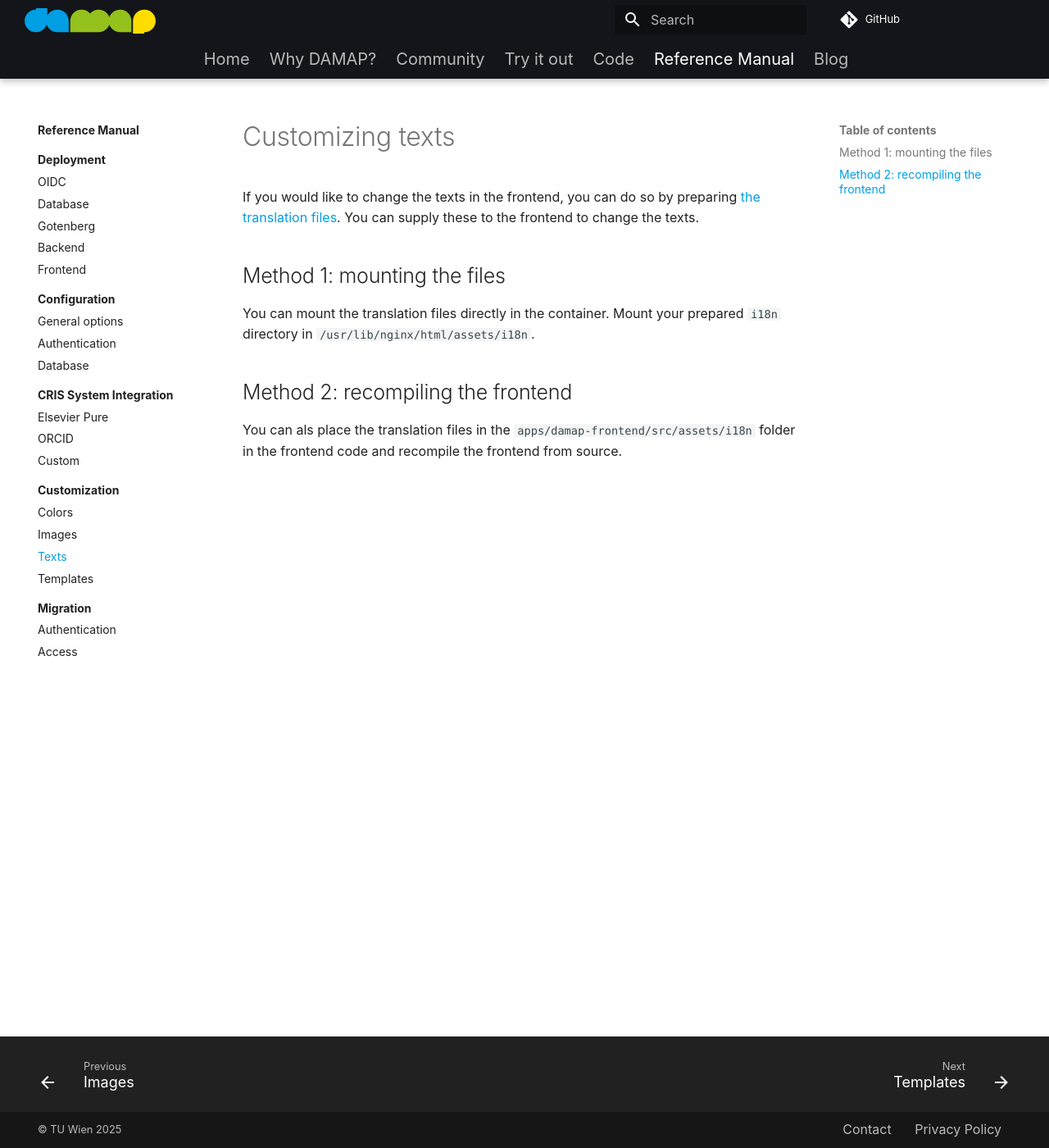
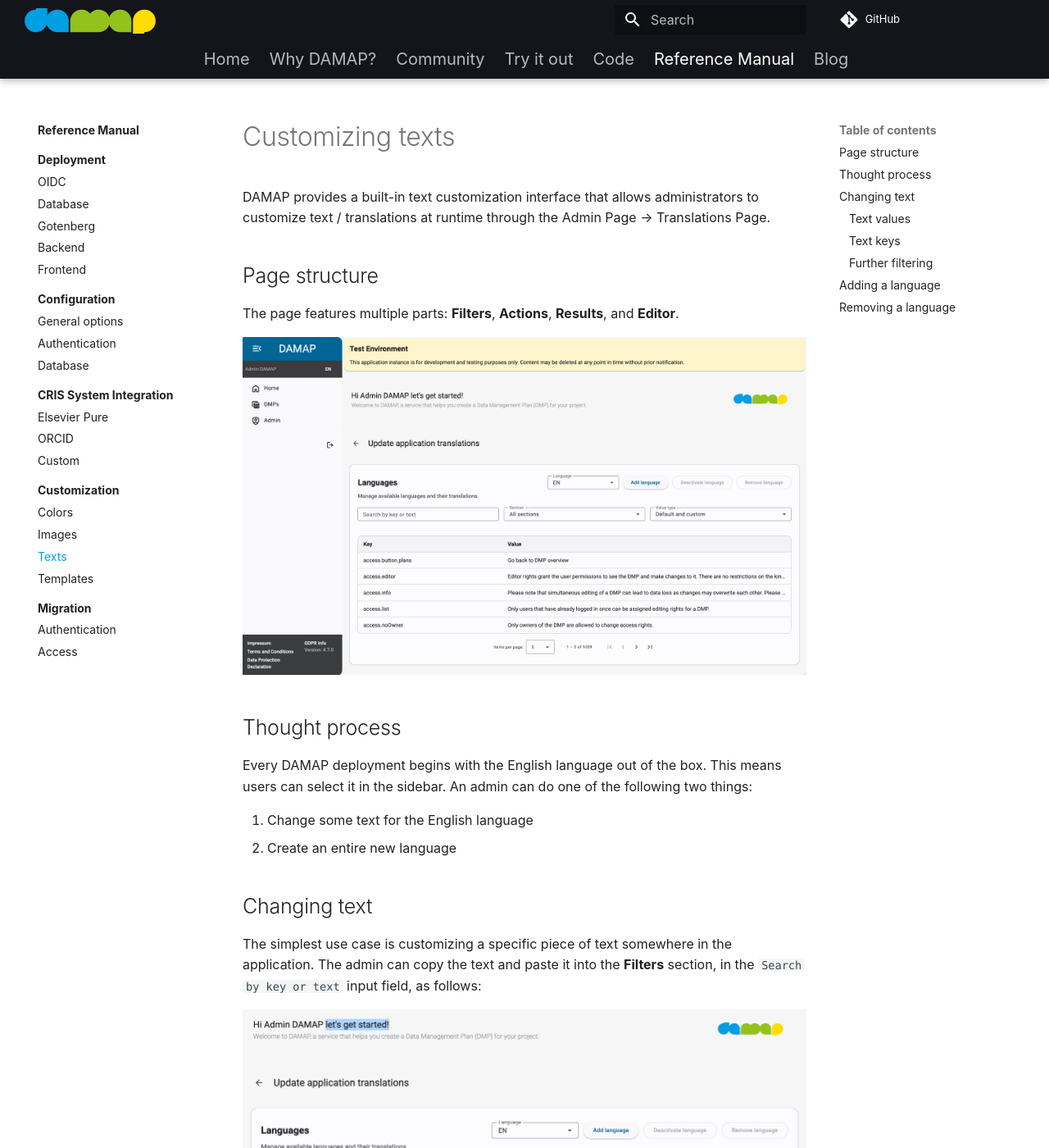
Before and after one commit to damap-org/damap-website, an MkDocs documentation site: the page built from docs/manual/customization/texts.md, in a window 1280 px wide and 1400 px high. Shown: the whole window at 82% size. Built offline with MkDocs 1.6.1 and Material for MkDocs 9.7.7, drawn with Linux system fonts in a browser that asks for light colours; plug-ins that fetch from the network failed and are left out; some of the changed text lies outside the part shown.

Commit message:
Add admin documentation for customizing texts

```diff
--- a/docs/manual/customization/texts.md
+++ b/docs/manual/customization/texts.md
@@ -4,12 +4,73 @@
 
 # Customizing texts
 
-If you would like to change the texts in the frontend, you can do so by preparing [the translation files](https://github.com/damap-org/damap-frontend/tree/next/apps/damap-frontend/src/assets/i18n). You can supply these to the frontend to change the texts.
+DAMAP provides a built-in text customization interface that allows administrators to customize text / translations at runtime through the Admin Page -> Translations Page.
 
-## Method 1: mounting the files
+## Page structure
 
-You can mount the translation files directly in the container. Mount your prepared `i18n` directory in `/usr/lib/nginx/html/assets/i18n`.
+The page features multiple parts: **Filters**, **Actions**, **Results**, and **Editor**.
 
-## Method 2: recompiling the frontend
+![Page Structure](../texts-media/page.png)
 
-You can als place the translation files in the `apps/damap-frontend/src/assets/i18n` folder in the frontend code and recompile the frontend from source.
+## Thought process
+
+Every DAMAP deployment begins with the English language out of the box. This means users can select it in the sidebar. An admin can do one of the following two things:
+
+1. Change some text for the English language
+2. Create an entire new language
+
+## Changing text
+
+The simplest use case is customizing a specific piece of text somewhere in the application. The admin can copy the text and paste it into the **Filters** section, in the `Search by key or text` input field, as follows:
+
+![Text Selection and Input](../texts-media/text-selection-and-input.png)
+
+In the results table, you should see entries that correspond to pieces of text in the application. Clicking on one of these entries opens the **Editor** section:
+
+![Editor Section](../texts-media/editor-open.png)
+
+### Text values
+
+The English language has default values for every piece of text on the website. **Default values cannot be changed and the English language cannot be deleted**. This ensures that pieces of text cannot be lost forever.
+
+An admin can however override the default values by setting custom ones in the **Editor** section. This means that the website chooses the custom value first and, if there is none, it uses the default value. The "Revert to Default" button will remove this custom value and the website will display the default one again. Adding a custom value looks like this:
+
+![Editor Section Changed Text](../texts-media/editor-changed-text.png)
+_Notice that in the greeting, the text "let's get started!" has changed to "let's begin!"._
+
+### Text keys
+
+Every piece of text on the website has a unique key attributed to it. In the previous photo, the "let's get started!" text has the key **"admin.dashboard.title"**. Every key has been chosen such that anyone can quickly understand where that piece of text is located in the application. In this case, it translates to "On the admin page -> in the dashboard -> the title".
+
+These keys allow for simpler sorting and filtering. If an admin wants to modify the whole **Admin Page**, they can use the **Filters** section to display all text snippets related to that page/key/section:
+
+![Filter By Key](../texts-media/filter-by-key.png)
+
+### Further filtering
+
+The last filter allows admins to show only those snippets of text that have (not) been modified:
+
+![Filter By Custom](../texts-media/filter-by-custom.png)
+_Notice that the table shows custom values in bold so they are easier to spot._
+
+## Adding a language
+
+The second big feature of the translations panel is the ability to add languages.
+In the **Actions** section, by clicking on "Add language", the admin can input a language code, like "FR" or "ES", and add it to the system:
+
+![Add Language](../texts-media/add-language.png)
+
+This creates a new language with the same default values as English. This means that, at first, switching from English to the new language and back will not change anything. However, the admin can modify the custom values for this new language, which allows for a full translation of the website:
+
+![New Language](../texts-media/new-language.png)
+![Old Language](../texts-media/old-language.png)
+_Notice that the greeting changes based on the language selected in the sidebar._
+
+This new language is enabled by default, which means that users can select it in the sidebar and see the custom values. If the admin disables it, users will not be able to select it and will only see the default values (which are the same as English). This allows admins to work on a translation without making it public until it's ready (the admin can still select it in the sidebar for testing). This is what a deactivated language looks like:
+
+![Deactivated Language](../texts-media/deactivated-language.png)
+_Notice that all texts appear as their keys, except for the greeting, which is a custom value that has been set for this language._
+
+## Removing a language
+
+Every language can be completely deleted, except for English. This is a non-reversible action, so be careful when doing it. If the language might be needed again in the future, it's better to just deactivate it instead of deleting it. Every language, including English, can be deactivated, but the system enforces that at all times at least one language is active, so English cannot be deactivated if it's the only active language. This ensures that users can always select a language in the sidebar and see some text on the website.
```
Also changed, not shown: docs/manual/customization/texts-media/add-language.png (added), docs/manual/customization/texts-media/deactivated-language.png (added), docs/manual/customization/texts-media/editor-changed-text.png (added), docs/manual/customization/texts-media/editor-open.png (added), docs/manual/customization/texts-media/filter-by-custom.png (added), docs/manual/customization/texts-media/filter-by-key.png (added), docs/manual/customization/texts-media/new-language.png (added), docs/manual/customization/texts-media/old-language.png (added), docs/manual/customization/texts-media/page.png (added), docs/manual/customization/texts-media/text-selection-and-input.png (added).
